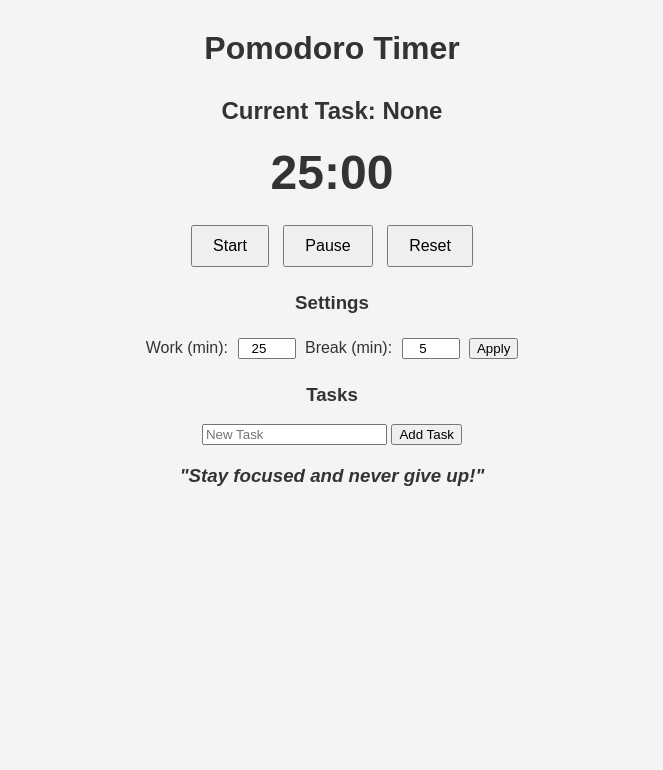
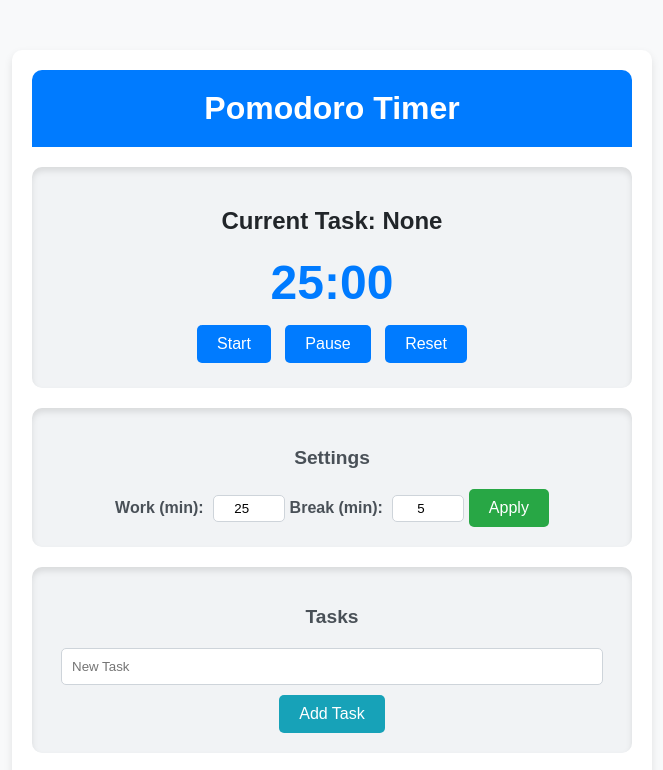
Before and after one commit to VadymMakohon/Customizable-Pomodoro-Timer, a plain HTML site: page index.html in a window 1280 px wide. Shown: the top 770 px of the page, without its empty margins (308-971 px from the left). Drawn offline with Linux system fonts and the light colour scheme.

Commit message:
updated style

```diff
--- a/style.css
+++ b/style.css
@@ -1,61 +1,181 @@
 body {
-    font-family: Arial, sans-serif;
-    background-color: #f4f4f4;
-    color: #333;
-    text-align: center;
+    font-family: 'Arial', sans-serif;
+    background-color: #f8f9fa;
+    color: #212529;
     margin: 0;
     padding: 0;
+    text-align: center;
 }
 
 .app {
     max-width: 600px;
-    margin: auto;
+    margin: 50px auto;
     padding: 20px;
+    background: #ffffff;
+    box-shadow: 0 4px 8px rgba(0, 0, 0, 0.1);
+    border-radius: 10px;
+    overflow: hidden;
+}
+
+header {
+    background-color: #007bff;
+    color: #ffffff;
+    padding: 20px;
+    border-radius: 10px 10px 0 0;
 }
 
 header h1 {
+    font-size: 2rem;
     margin: 0;
-    padding: 10px;
 }
 
 .timer {
     margin: 20px 0;
+    padding: 20px;
+    background: #f1f3f5;
+    border-radius: 10px;
+    box-shadow: inset 0 4px 6px rgba(0, 0, 0, 0.1);
 }
 
 #time {
-    font-size: 48px;
+    font-size: 3rem;
     font-weight: bold;
-    margin: 20px 0;
+    margin: 10px 0;
+    color: #007bff;
 }
 
 .controls button {
+    background-color: #007bff;
+    color: #ffffff;
+    border: none;
+    padding: 10px 20px;
     margin: 5px;
-    padding: 10px 20px;
-    font-size: 16px;
+    border-radius: 5px;
     cursor: pointer;
+    font-size: 1rem;
+    transition: background-color 0.3s;
+}
+
+.controls button:hover {
+    background-color: #0056b3;
+}
+
+.controls button:active {
+    background-color: #003f7f;
+}
+
+.settings {
+    margin: 20px 0;
+    padding: 20px;
+    background: #f1f3f5;
+    border-radius: 10px;
+    box-shadow: inset 0 4px 6px rgba(0, 0, 0, 0.1);
+}
+
+.settings h3 {
+    font-size: 1.2rem;
+    margin-bottom: 10px;
+    color: #495057;
+}
+
+.settings label {
+    font-weight: bold;
+    margin-right: 5px;
+    color: #495057;
 }
 
 .settings input {
-    width: 50px;
-    margin: 5px;
+    width: 60px;
+    padding: 5px;
+    border: 1px solid #ced4da;
+    border-radius: 5px;
     text-align: center;
+}
+
+.settings button {
+    background-color: #28a745;
+    color: #ffffff;
+    border: none;
+    padding: 10px 20px;
+    margin-top: 10px;
+    border-radius: 5px;
+    cursor: pointer;
+    font-size: 1rem;
+    transition: background-color 0.3s;
+}
+
+.settings button:hover {
+    background-color: #218838;
+}
+
+.settings button:active {
+    background-color: #19692c;
 }
 
 .tasks {
     margin: 20px 0;
+    padding: 20px;
+    background: #f1f3f5;
+    border-radius: 10px;
+    box-shadow: inset 0 4px 6px rgba(0, 0, 0, 0.1);
+}
+
+.tasks h3 {
+    font-size: 1.2rem;
+    margin-bottom: 10px;
+    color: #495057;
 }
 
 #task-list {
     list-style: none;
     padding: 0;
+    margin: 0;
+    text-align: left;
 }
 
 #task-list li {
+    background: #ffffff;
     margin: 5px 0;
-    text-align: left;
+    padding: 10px;
+    border-radius: 5px;
+    border: 1px solid #ced4da;
+    box-shadow: 0 2px 4px rgba(0, 0, 0, 0.1);
+}
+
+#new-task {
+    width: calc(100% - 40px);
+    padding: 10px;
+    margin-top: 10px;
+    border: 1px solid #ced4da;
+    border-radius: 5px;
+}
+
+#add-task {
+    background-color: #17a2b8;
+    color: #ffffff;
+    border: none;
+    padding: 10px 20px;
+    margin-top: 10px;
+    border-radius: 5px;
+    cursor: pointer;
+    font-size: 1rem;
+    transition: background-color 0.3s;
+}
+
+#add-task:hover {
+    background-color: #117a8b;
+}
+
+#add-task:active {
+    background-color: #0c5460;
 }
 
 .quote {
+    margin: 20px 0;
+    padding: 20px;
+    background: #f1f3f5;
+    border-radius: 10px;
+    box-shadow: inset 0 4px 6px rgba(0, 0, 0, 0.1);
     font-style: italic;
-    margin-top: 20px;
+    color: #495057;
 }
```
